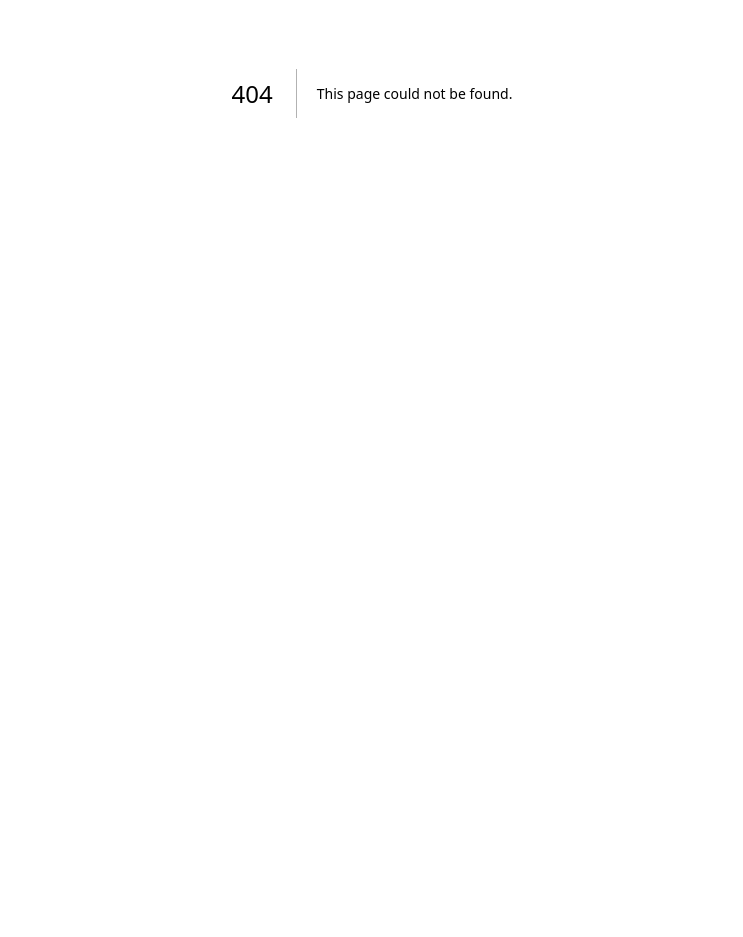
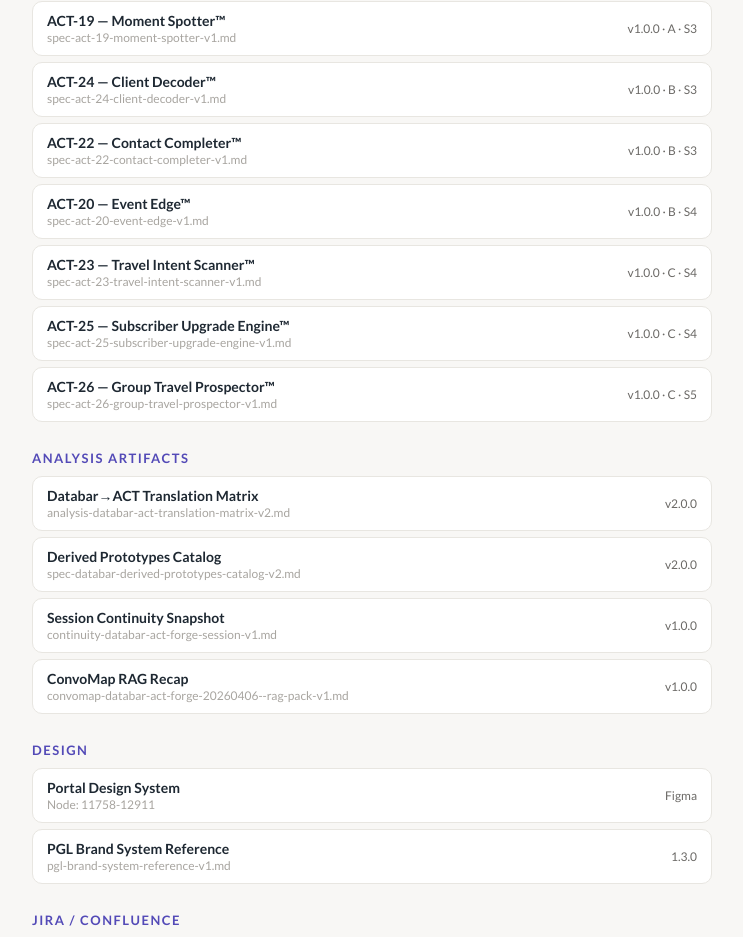
Before and after one commit to mikkohxai/pgl-demo-slots, a Next.js app: page /resources in a window 1280 px wide. Before the commit this address had no page. Shown: the part 307-1244 px from the top of the page, without its empty margins (268-1011 px from the left). Before the commit the page ends 800 px from the top, so only its background shows below. Built offline with nearby package versions, Linux system fonts and the light colour scheme.

Commit message:
feat: 4-slot architecture (1 production + 3 feature showcases) + resource hub page

```diff
--- /dev/null
+++ b/src/app/resources/page.jsx
@@ -0,0 +1,92 @@
+"use client"
+
+const SPECS = [
+  { id: "ACT-21", name: "Client Match Score™", file: "spec-act-21-client-match-score-v1.md", version: "1.0.0", grade: "A", sprint: "S2" },
+  { id: "ACT-18", name: "Neighborhood Navigator™", file: "spec-act-18-neighborhood-navigator-v1.md", version: "1.0.0", grade: "A", sprint: "S3" },
+  { id: "ACT-19", name: "Moment Spotter™", file: "spec-act-19-moment-spotter-v1.md", version: "1.0.0", grade: "A", sprint: "S3" },
+  { id: "ACT-24", name: "Client Decoder™", file: "spec-act-24-client-decoder-v1.md", version: "1.0.0", grade: "B", sprint: "S3" },
+  { id: "ACT-22", name: "Contact Completer™", file: "spec-act-22-contact-completer-v1.md", version: "1.0.0", grade: "B", sprint: "S3" },
+  { id: "ACT-20", name: "Event Edge™", file: "spec-act-20-event-edge-v1.md", version: "1.0.0", grade: "B", sprint: "S4" },
+  { id: "ACT-23", name: "Travel Intent Scanner™", file: "spec-act-23-travel-intent-scanner-v1.md", version: "1.0.0", grade: "C", sprint: "S4" },
+  { id: "ACT-25", name: "Subscriber Upgrade Engine™", file: "spec-act-25-subscriber-upgrade-engine-v1.md", version: "1.0.0", grade: "C", sprint: "S4" },
+  { id: "ACT-26", name: "Group Travel Prospector™", file: "spec-act-26-group-travel-prospector-v1.md", version: "1.0.0", grade: "C", sprint: "S5" },
+]
+
+const ANALYSIS = [
+  { name: "Databar→ACT Translation Matrix", file: "analysis-databar-act-translation-matrix-v2.md", version: "2.0.0" },
+  { name: "Derived Prototypes Catalog", file: "spec-databar-derived-prototypes-catalog-v2.md", version: "2.0.0" },
+  { name: "Session Continuity Snapshot", file: "continuity-databar-act-forge-session-v1.md", version: "1.0.0" },
+  { name: "ConvoMap RAG Recap", file: "convomap-databar-act-forge-20260406--rag-pack-v1.md", version: "1.0.0" },
+]
+
+const FIGMA = [
+  { name: "Portal Design System", url: "https://www.figma.com/design/ObokJ6tQzEtWxBMYMgVDkn", node: "11758-12911" },
+  { name: "PGL Brand System Reference", file: "pgl-brand-system-reference-v1.md", version: "1.3.0" },
+]
+
+const JIRA = [
+  { name: "PP-2632 — Pro Growth Lab", url: "https://foratravel.atlassian.net/browse/PP-2632" },
+  { name: "AEP-5153 — Surge Epic", url: "https://foratravel.atlassian.net/browse/AEP-5153" },
+  { name: "Confluence PRD", url: "https://foratravel.atlassian.net/wiki/spaces/PP/pages/1946091642" },
+  { name: "Eng Spec Draft", url: "https://foratravel.atlassian.net/wiki/spaces/PP/pages/1952546817" },
+]
+
+const REPOS = [
+  { name: "pgl-demo-slots", url: "https://github.com/mikkohxai/pgl-demo-slots", desc: "This demo system" },
+  { name: "advisor-coach-act", url: "https://github.com/mikkohxai/advisor-coach-act", desc: "Prototype v4 (active build)" },
+  { name: "pro-growth-lab", url: "https://github.com/mikkohxai/pro-growth-lab", desc: "Prototype v3 (Supabase)" },
+]
+
+const Section = ({ title, children }) => (
+  <div style={{ marginBottom: 28 }}>
+    <div style={{ fontSize: 13, fontWeight: 700, letterSpacing: 1.5, textTransform: "uppercase", color: "#534AB7", marginBottom: 10 }}>{title}</div>
+    {children}
+  </div>
+)
+
+const Row = ({ left, right, href, sub }) => (
+  <a href={href || "#"} target={href ? "_blank" : undefined} rel="noopener" style={{ display: "flex", justifyContent: "space-between", alignItems: "center", padding: "10px 14px", background: "#fff", borderRadius: 10, border: "1px solid #E8E6E1", marginBottom: 6, textDecoration: "none" }}>
+    <div>
+      <div style={{ fontSize: 14, fontWeight: 600, color: "#1E2832" }}>{left}</div>
+      {sub && <div style={{ fontSize: 12, color: "#A8A5A0", marginTop: 1 }}>{sub}</div>}
+    </div>
+    <div style={{ fontSize: 12, color: "#6B6966" }}>{right}</div>
+  </a>
+)
+
+export default function Resources() {
+  return (
+    <div style={{ maxWidth: 720, margin: "0 auto", padding: "40px 20px", fontFamily: "'Lato', sans-serif" }}>
+      <a href="/" style={{ fontSize: 12, color: "#534AB7", fontWeight: 600, marginBottom: 20, display: "inline-block" }}>← Demo slots</a>
+      <h1 style={{ fontSize: 26, fontWeight: 700, color: "#1E2832", marginBottom: 4 }}>Resource Hub</h1>
+      <p style={{ fontSize: 14, color: "#6B6966", marginBottom: 28 }}>All artifacts, specs, Figma files, repos, and tickets in one place.</p>
+
+      <Section title="Prototype Specs (9)">
+        {SPECS.map(s => <Row key={s.id} left={`${s.id} — ${s.name}`} right={`v${s.version} · ${s.grade} · ${s.sprint}`} sub={s.file} />)}
+      </Section>
+
+      <Section title="Analysis Artifacts">
+        {ANALYSIS.map((a, i) => <Row key={i} left={a.name} right={`v${a.version}`} sub={a.file} />)}
+      </Section>
+
+      <Section title="Design">
+        {FIGMA.map((f, i) => <Row key={i} left={f.name} right={f.version || "Figma"} href={f.url} sub={f.node ? `Node: ${f.node}` : f.file} />)}
+      </Section>
+
+      <Section title="Jira / Confluence">
+        {JIRA.map((j, i) => <Row key={i} left={j.name} right="→" href={j.url} />)}
+      </Section>
+
+      <Section title="Repositories">
+        {REPOS.map((r, i) => <Row key={i} left={r.name} right={r.desc} href={r.url} />)}
+      </Section>
+
+      <Section title="Demo Slots">
+        <Row left="Slot 1 — Latest Prototype" right="ACT Enrichment Suite" href="/slot-1" />
+        <Row left="Slot 2 — Feature Showcase" right="Empty" href="/slot-2" />
+        <Row left="Slot 3 — Feature Showcase" right="Empty" href="/slot-3" />
+        <Row left="Slot 4 — Feature Showcase" right="Empty" href="/slot-4" />
+      </Section>
+    </div>
+  )
+}
```
Also changed, not shown: src/app/page.jsx (+10 -9 lines), src/app/slot-4/page.jsx (added, +15 -0 lines).
